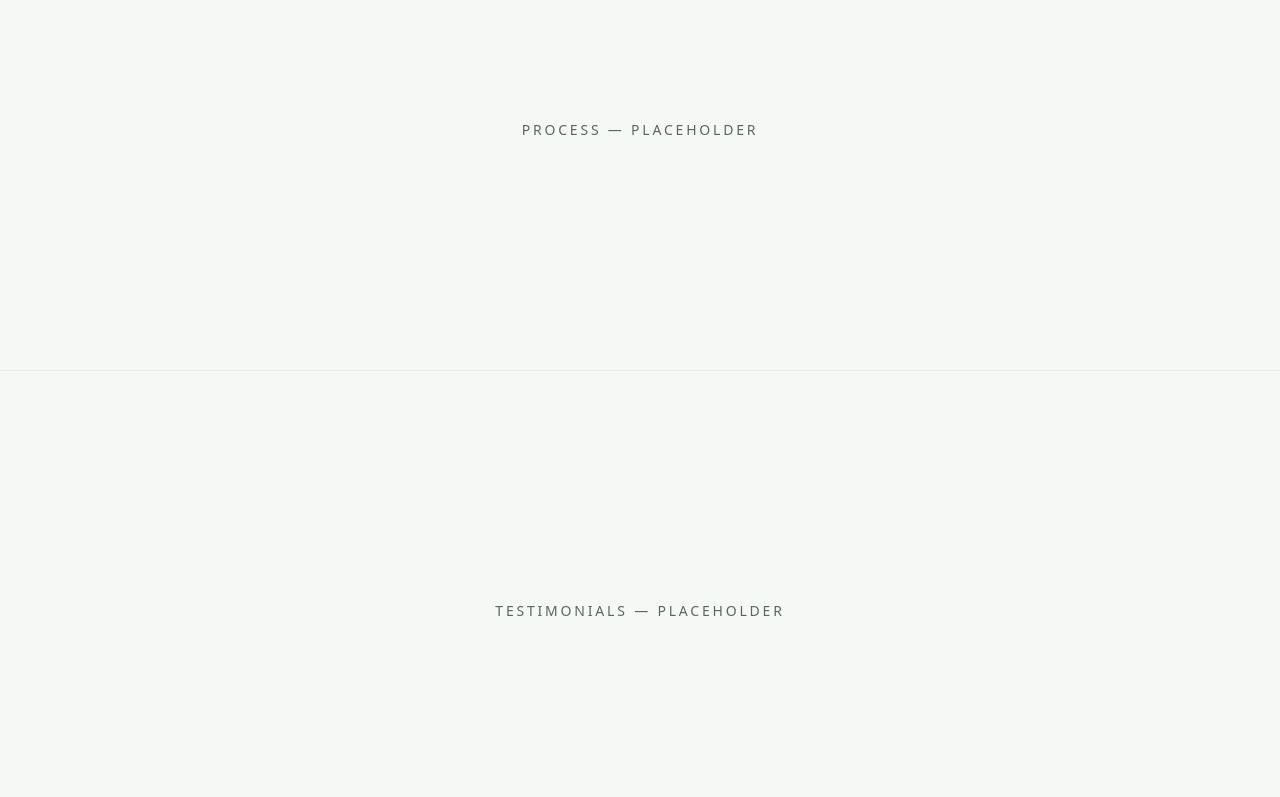
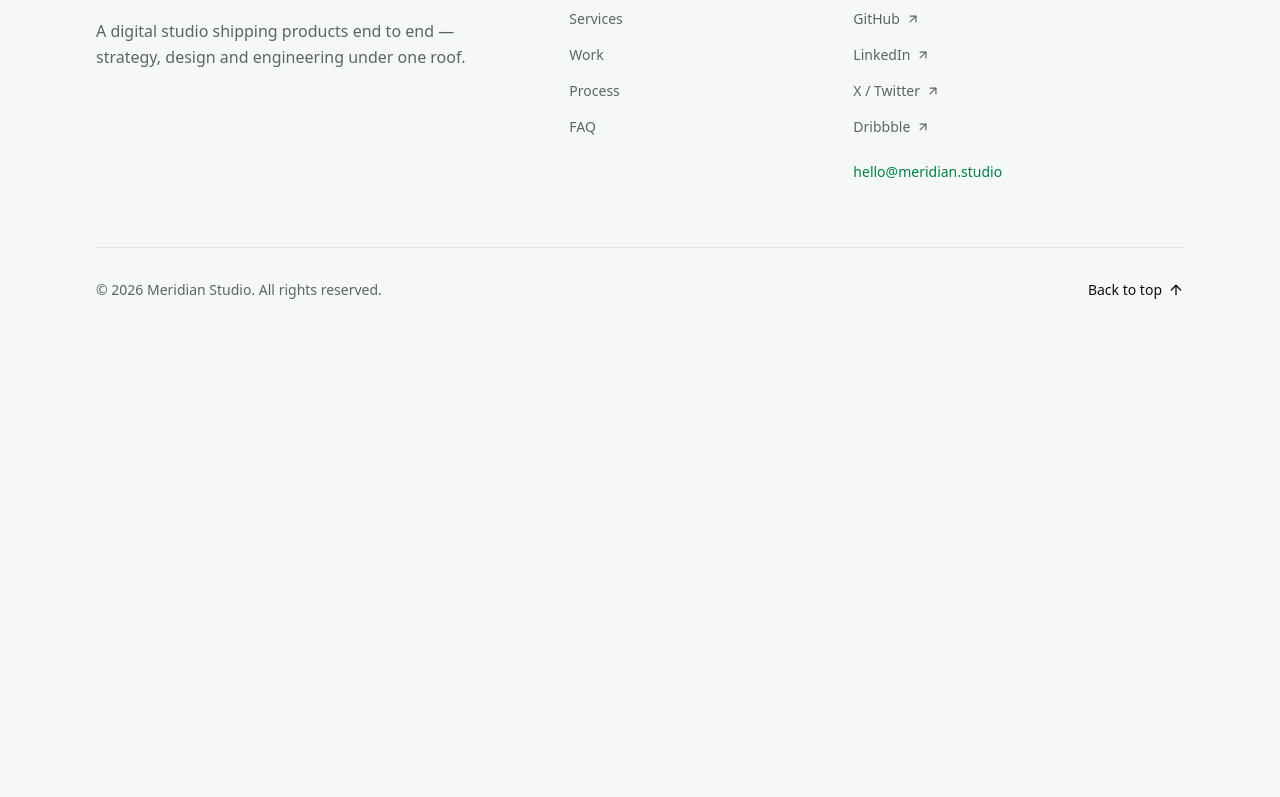
Before and after one commit to Abhisherk01/Site-clone, a React (Vite) app in the folder client/: page / in a window 1280 px wide. Shown: the part 7783-8580 px from the top of the page. After the commit the page ends 8163 px from the top, so only its background shows below. Built offline with nearby package versions, Linux system fonts and the light colour scheme.

Commit message:
fix(app): removed placeholder scaffolds, render AuthModal, restore main landmark

```diff
--- a/client/src/App.jsx
+++ b/client/src/App.jsx
@@ -3,7 +3,6 @@ import Header from "./sections/Header.jsx";
 import Hero from "./sections/Hero.jsx";
 import Services from "./sections/Services.jsx";
 import Work from "./sections/Work.jsx";
-import Container from "./components/Container.jsx";
 import Process from "./sections/Process.jsx";
 import { ThemeProvider } from "./context/ThemeContext.jsx";
 import Testimonials from "./sections/Testimonials.jsx";
@@ -14,15 +13,6 @@ import Footer from "./sections/Footer.jsx";
 import { AuthModalProvider } from "./context/AuthModalContext.jsx";
 import AuthModal from "./components/AuthModal.jsx";
 
-
-// Temporary anchor targets — each is replaced by a real section in later steps.
-const placeholderSections = [
-  { id: "process", label: "Process" },
-  { id: "testimonials", label: "Testimonials" },
-  { id: "faq", label: "FAQ" },
-  { id: "contact", label: "Contact" },
-];
-
 export default function App() {
   return (
     <ThemeProvider>
@@ -30,7 +20,7 @@ export default function App() {
         <MotionConfig reducedMotion="user">
           <div id="top">
             <Header />
-      <main>
+            <main id="main">
               <Hero />
               <Services />
               <Work />
@@ -39,13 +29,6 @@ export default function App() {
               <Faq />
               <CtaBanner />
               <Contact />
-        {placeholderSections.map(({ id, label }) => (
-          <section key={id} id={id} className="border-t border-line/60">
-            <Container className="flex min-h-[60vh] items-center justify-center">
-              <p className="text-sm uppercase tracking-[0.2em] text-muted">{label} — placeholder</p>
-            </Container>
-          </section>
-        ))}
             </main>
             <Footer />
           </div>
```
Lines whose indentation alone changed are shown as unchanged.
